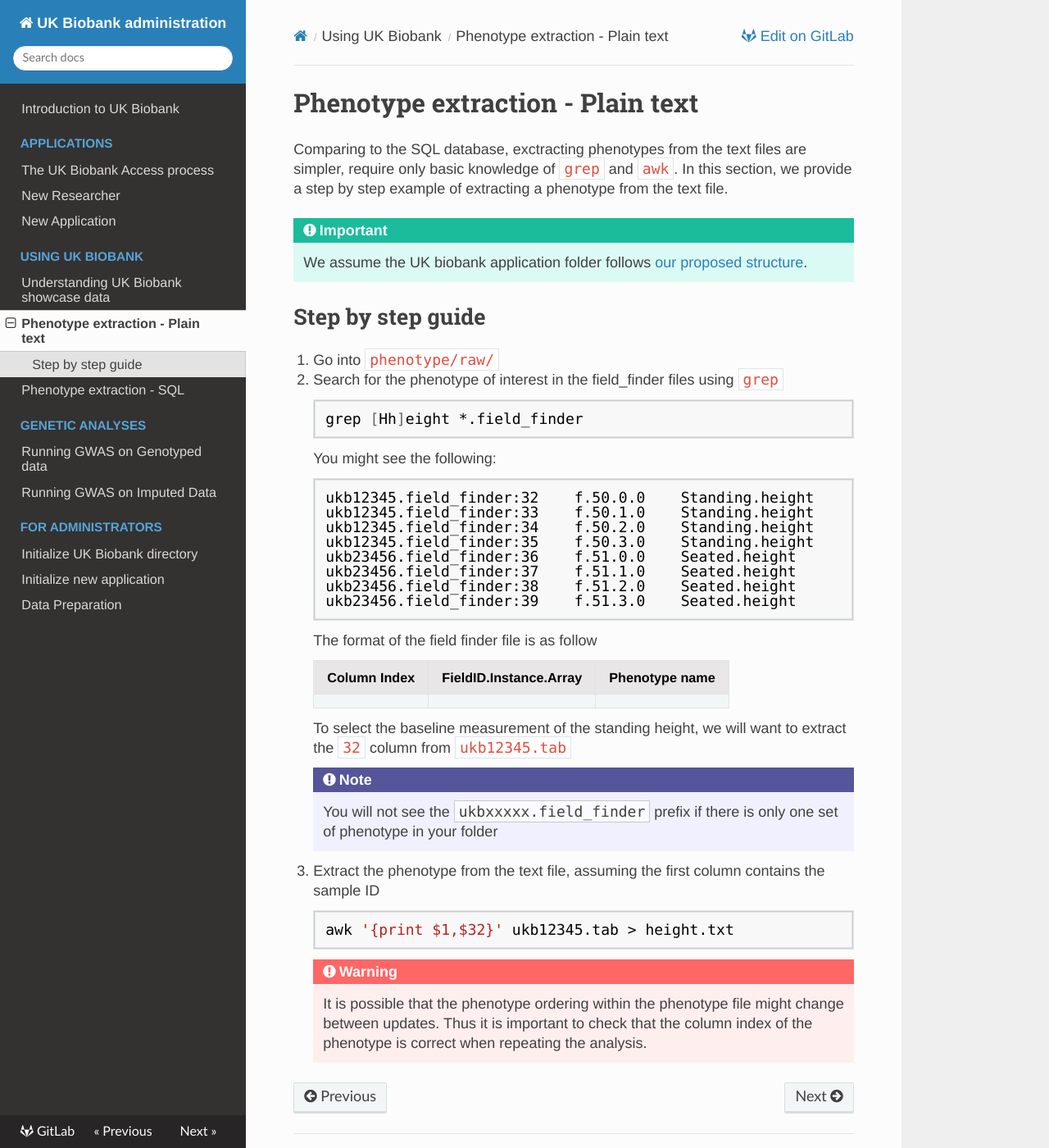
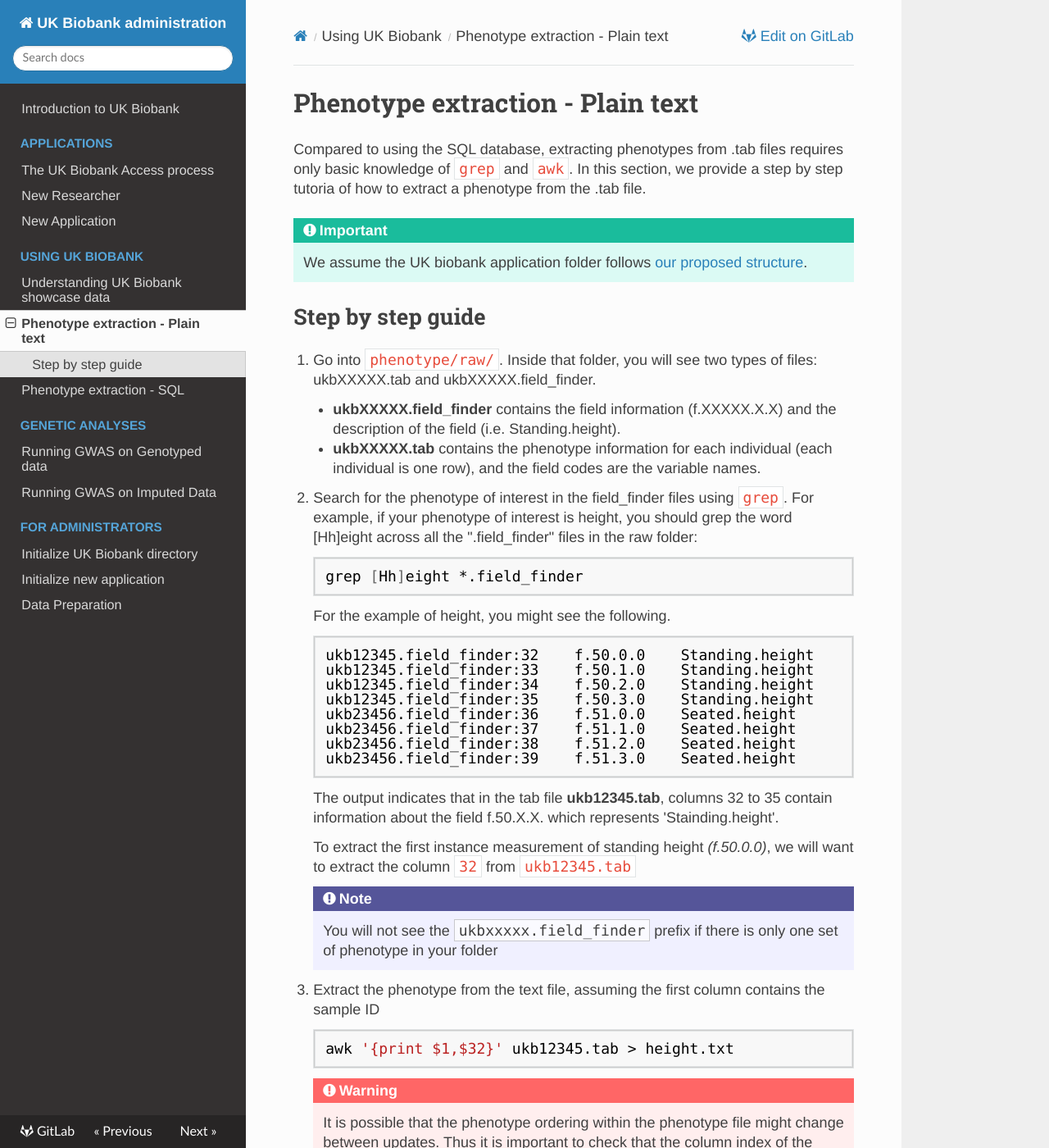
Before and after one commit to garethmarkel/ukb-administration, an MkDocs documentation site: the page built from docs/pheno/tradition.md, in a window 1280 px wide and 1400 px high. Shown: the whole window at 82% size. Built offline with MkDocs 1.6.1, drawn with Linux system fonts in a browser that asks for light colours; comment, search, counter and statistics services are not loaded.

Commit message:
[Update] Edits text to improve readability

````diff
--- a/docs/pheno/tradition.md
+++ b/docs/pheno/tradition.md
@@ -1,17 +1,23 @@
 # Phenotype extraction - Plain text
-Comparing to the SQL database, exctracting phenotypes from the text files are simpler, require only basic knowledge of `grep` and `awk`.
-In this section, we provide a step by step example of extracting a phenotype from the text file.
+Compared to using the SQL database, extracting phenotypes from .tab files requires only basic knowledge of `grep` and `awk`.
+In this section, we provide a step by step tutoria of how to extract a phenotype from the .tab file.
 
 !!! important
     We assume the UK biobank application folder follows [our proposed structure](../../admin/master_generation/#expected-result).
 
 ## Step by step guide
-1. Go into `phenotype/raw/`
-2. Search for the phenotype of interest in the field_finder files using `grep`
+1. Go into `phenotype/raw/`. Inside that folder, you will see two types of files: ukbXXXXX.tab and ukbXXXXX.field_finder.
+
+	- **ukbXXXXX.field_finder** contains the field information (f.XXXXX.X.X) and the description of the field (i.e. Standing.height).
+	- **ukbXXXXX.tab** contains the phenotype information for each individual (each individual is one row), and the field codes are the variable names.
+
+2. Search for the phenotype of interest in the field_finder files using `grep`. For example, if your phenotype of interest is height, you should grep the word [Hh]eight across all the ".field_finder" files in the raw folder:
+
     ```bash
     grep [Hh]eight *.field_finder
     ```
-    You might see the following:
+    For the example of height, you might see the following.
+
     ```bash
     ukb12345.field_finder:32	f.50.0.0	Standing.height
     ukb12345.field_finder:33	f.50.1.0	Standing.height
@@ -22,12 +28,10 @@ In this section, we provide a step by step example of extracting a phenotype fro
     ukb23456.field_finder:38	f.51.2.0	Seated.height
     ukb23456.field_finder:39	f.51.3.0	Seated.height
     ```
-    The format of the field finder file is as follow
 
-    | Column Index | FieldID.Instance.Array | Phenotype name|
-    |---|---|---|
+    The output indicates that in the tab file **ukb12345.tab**, columns 32 to 35 contain information about the field f.50.X.X. which represents 'Stainding.height'.
 
-    To select the baseline measurement of the standing height, we will want to extract the `32` column from `ukb12345.tab`
+    To extract the first instance  measurement of standing height *(f.50.0.0)*, we will want to extract the column `32` from `ukb12345.tab`
 
     !!! note
         You will not see the `ukbxxxxx.field_finder` prefix if there is only one set of phenotype in your folder
````
